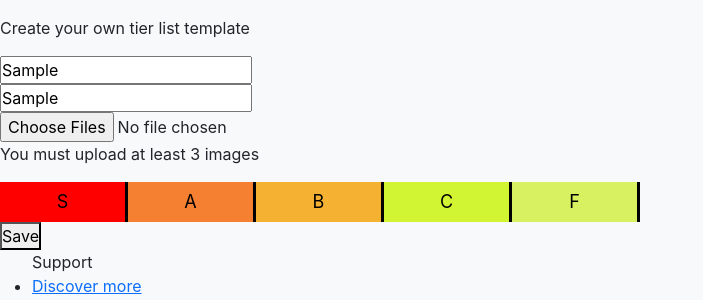
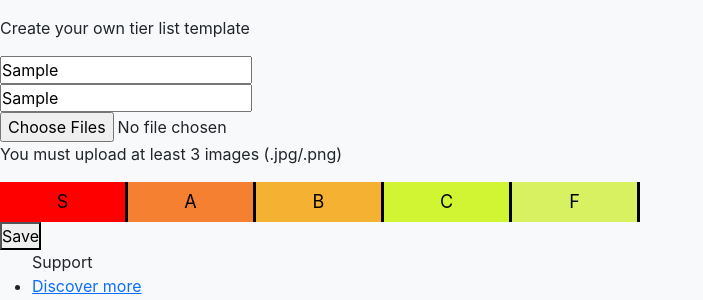
Before and after one commit to Eugene-Ulich/Tier-list, a React (Create React App) app: page /create-new-tier-list in a window 1280 px wide. Both pictures are taken after typing "Sample", "Sample" into the empty fields and a click on the button "Save". Shown: the part 208-508 px from the top of the page, without its empty margins (0-703 px from the left). Built offline with nearby package versions, Linux system fonts and the light colour scheme.

Commit message:
Upgraded image preveiw at tier-list creation

```diff
--- a/package.json
+++ b/package.json
@@ -27,7 +27,10 @@
     "extends": [
       "react-app",
       "react-app/jest"
-    ]
+    ],
+    "rules": {
+      "eqeqeq": "off"
+    }
   },
   "browserslist": {
     "production": [
--- a/src/components/tier-list/CreateNewTierList.js
+++ b/src/components/tier-list/CreateNewTierList.js
@@ -1,11 +1,13 @@
 import { useState, useRef } from "react";
 import { defaultLabel } from "../controller/TierListProvider";
+import ImagePreveiw from "./ImagePreveiw";
 import RowLabel from "./RowLabel";
 
 export default function CreateNewTierList() {
   const [name, setName] = useState();
   const [description, setDescription] = useState();
   const [labels, setLabels] = useState(defaultLabel);
+  const [images, setImages] = useState([]);
   const imageInput = useRef();
   //const imageVeiw = new FileReader();
   const handleChange = (stateHandler) => (event) =>
@@ -37,24 +39,14 @@ export default function CreateNewTierList() {
         <input
           ref={imageInput}
           type="file"
+          onChange={handleChange(setImages)}
           accept="image/png, image/jpeg"
           multiple
         />
         <br />
-        <div>
-          {imageInput.current && imageInput.current.files.length>2
-            ? [...imageInput.current.files].map((item, index) => (
-                item.type==="image/png" || item.type==="image/jpeg" ?
-                <img
-                  height="80"
-                  key={index}
-                  alt={item.name}
-                  src={URL.createObjectURL(item)}
-                />
-                : <span style={{width: "80px"}}>Wrong type</span>
-              ))
-            : <p>You must upload at least 3 images</p>}
-        </div>
+        {imageInput.current ? (
+          <ImagePreveiw files={[...imageInput.current.files]} />
+        ) : null}
         <div>
           {labels.map((item, index) => (
             <RowLabel name={item} index={index} key={index} />
--- /dev/null
+++ b/src/components/tier-list/ImagePreveiw.js
@@ -0,0 +1,23 @@
+export default function ImagePreveiw({ files }) {
+  const imageFiles = files.filter(
+    (item) => item.type === "image/png" || item.type === "image/jpeg"
+  );
+  if (imageFiles.length < 3) {
+    return <p>You must upload at least 3 images (.jpg/.png)</p>;
+  } else if (imageFiles.length > 30) {
+    return <p>Maximum number of images is 30. Please pick less images</p>;
+  } else {
+    return (
+      <div>
+        {imageFiles.map((item, index) => (
+          <img
+            height="80"
+            key={index}
+            alt={item.name}
+            src={URL.createObjectURL(item)}
+          />
+        ))}
+      </div>
+    );
+  }
+}
```
